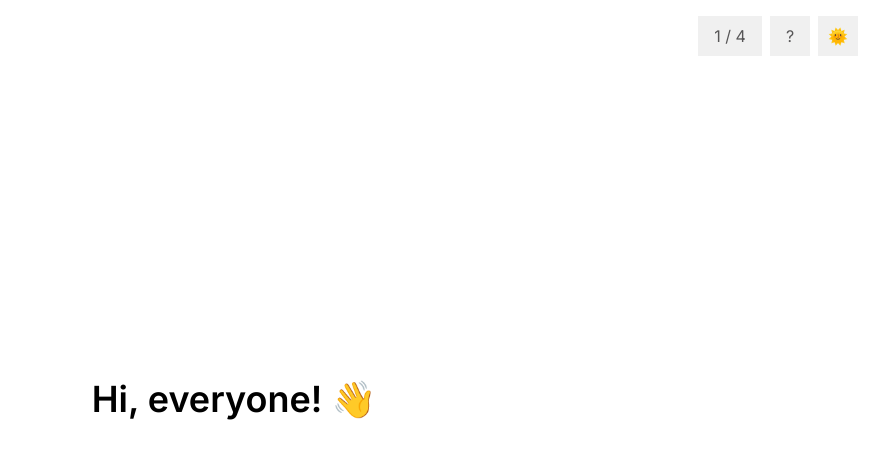
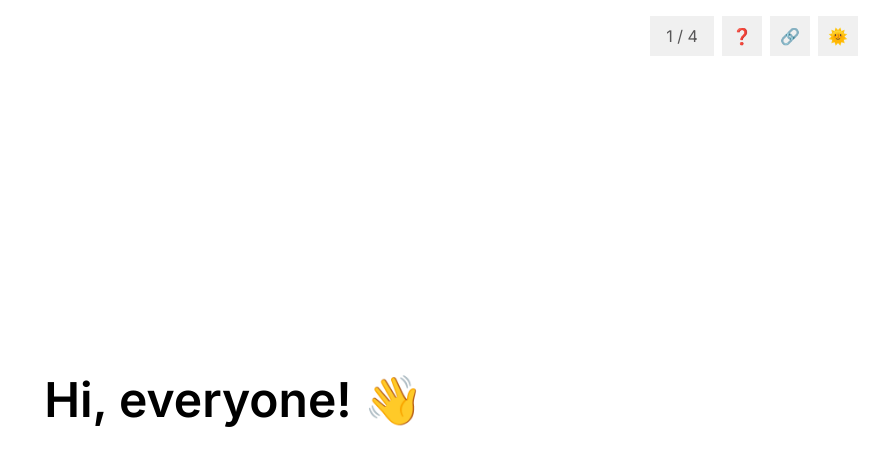
Before and after one commit to dimasmiftah/text2slide, a Next.js app: page / in a window 1280 px wide. Both pictures are taken after a click on the button "Submit". Shown: the top 466 px of the page, without its empty margins (406-1280 px from the left). Built offline with nearby package versions, Linux system fonts and the light colour scheme.

Commit message:
feat: add share feature

```diff
--- a/src/app/page.tsx
+++ b/src/app/page.tsx
@@ -13,7 +13,17 @@ https://instagram.com/dimas.mfth`;
 
 export default function Home() {
   const [text, setText] = useState('');
-  const [slides, setSlides] = useState<string[]>([]);
+  const [slides, setSlides] = useState<string[]>(() => {
+    const url = new URL(window.location.href);
+    const slides = url.searchParams.get('slides');
+
+    if (slides) {
+      setText(decodeURIComponent(slides));
+      return slides.split('\n\n');
+    }
+
+    return [];
+  });
   const [activeSlide, setActiveSlide] = useState(0);
   const [theme, setTheme] = useState<'light' | 'dark'>('light');
 
@@ -25,17 +35,18 @@ export default function Home() {
   const handleSubmit = () => {
     if (!text) return alert('Please enter some text.');
 
-    setSlides(
-      text
-        .split('\n\n')
-        .map((slide) => slide.trim())
-        .filter(Boolean)
-    );
+    const formattedSlides = text
+      .split('\n\n')
+      .map((slide) => slide.trim().split('\n').join('<br/>')) // Replace newlines with <br/>
+      .filter(Boolean);
+
+    setSlides(formattedSlides);
   };
 
   const handleReset = () => {
     setSlides([]);
     setActiveSlide(0);
+    window.history.pushState({}, document.title, window.location.pathname);
   };
 
   const handleNext = () => {
@@ -92,16 +103,8 @@ export default function Home() {
   );
 
   return slides.length > 0 ? (
-    <main className='flex flex-col items-center justify-center w-screen h-screen p-48'>
-      <h1 className='text-4xl font-semibold leading-snug'>
-        {slides[activeSlide].includes('http') ? (
-          <a href={slides[activeSlide]} target='_blank' rel='noopener noreferrer'>
-            {slides[activeSlide]}
-          </a>
-        ) : (
-          slides[activeSlide]
-        )}
-      </h1>
+    <main className='flex flex-col items-center justify-center w-screen h-screen p-80'>
+      <h1 className='text-5xl font-semibold leading-snug' dangerouslySetInnerHTML={{ __html: slides[activeSlide] }} />
       <nav className='flex gap-2 fixed top-4 right-4'>
         <button className={`w-16 h-10 color-scheme`} onClick={handleNext}>
           {activeSlide + 1} / {slides.length}
@@ -110,12 +113,23 @@ export default function Home() {
           className={`w-10 h-10 color-scheme`}
           onClick={() =>
             alert(`
-              Use the left (<) and right (>) arrow keys to navigate through the slides.
-              Press the escape (esc) key to exit the presentation.
-            `)
+          Use the left (<) and right (>) arrow keys to navigate through the slides.
+          Press the escape (esc) key to exit the presentation.
+        `)
           }
         >
-          ?
+          ❓
+        </button>
+        <button
+          className={`w-10 h-10 color-scheme`}
+          onClick={() => {
+            navigator.clipboard.writeText(
+              `${window.location.origin}?slides=${encodeURIComponent(slides.join('\n\n'))}`
+            );
+            alert('Copied the URL to your clipboard!');
+          }}
+        >
+          🔗
         </button>
         {renderThemeToggle()}
       </nav>
@@ -124,7 +138,7 @@ export default function Home() {
     <main className='flex min-h-screen flex-col items-center justify-center gap-4 p-24'>
       <h1 className='text-4xl font-bold'>Text 2 Slide</h1>
       <p className='text-lg'>
-        Convert your text into slides. Separate your slides with <code>two new lines</code>.
+        Convert your text into slides. Separate your slides with an <code>empty line</code>.
       </p>
       <form className='flex flex-col gap-4'>
         <textarea
```
